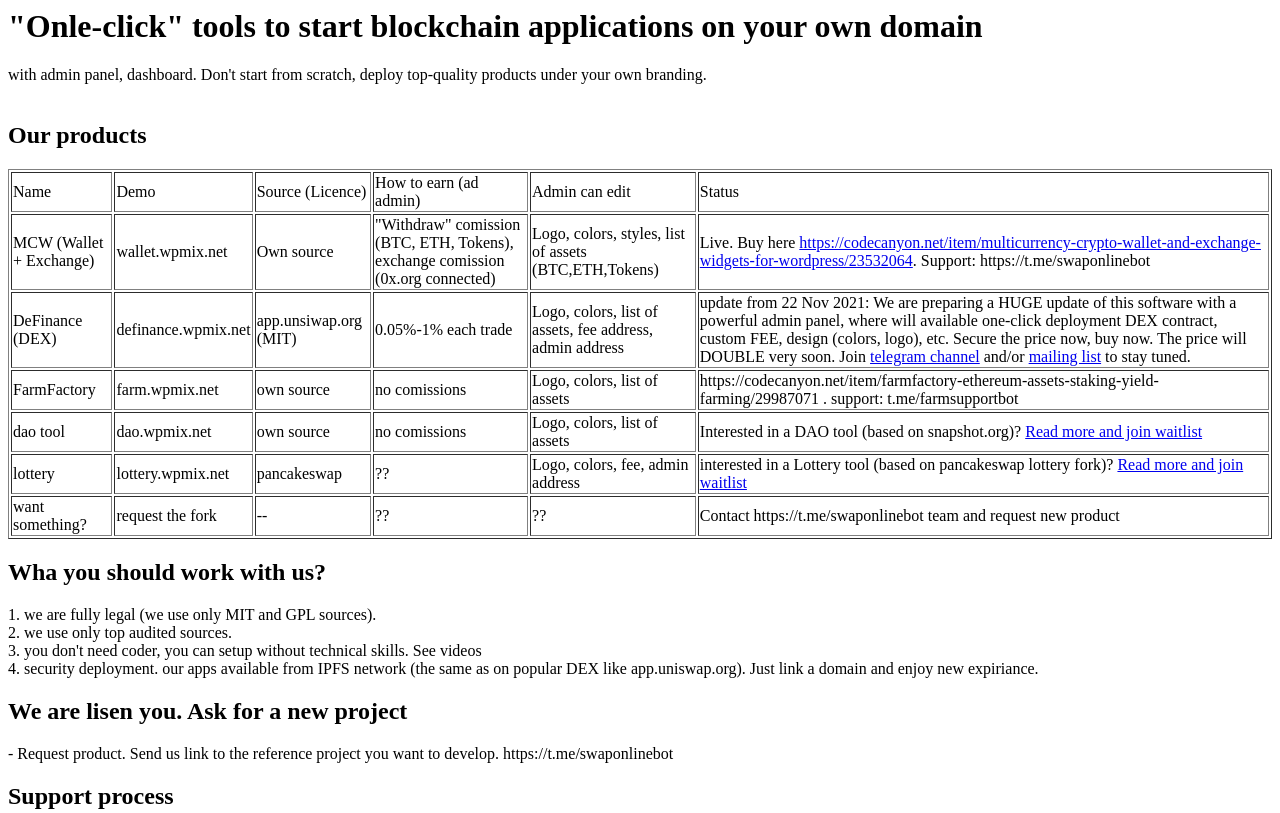
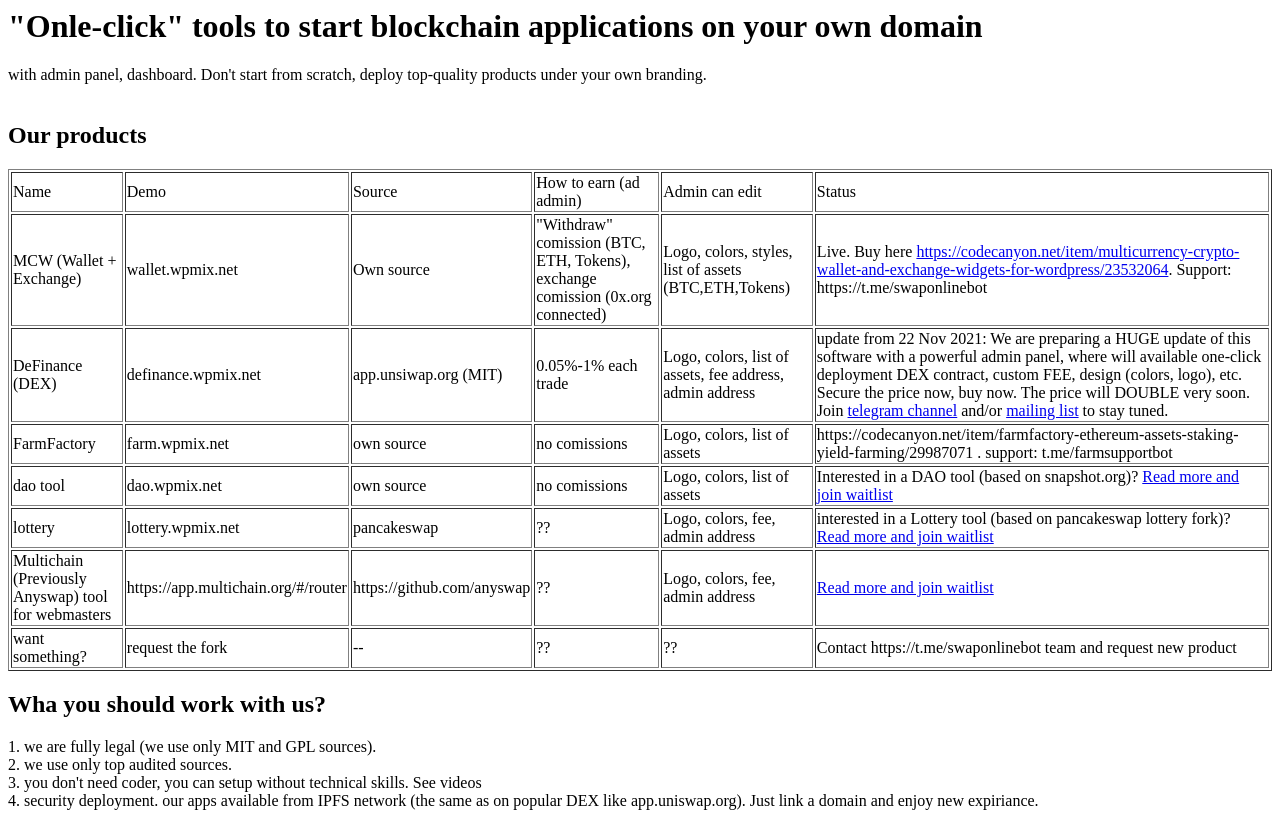
Before and after one commit to noxonsu/tools.onout.org, a plain HTML site: page index.html in a window 1280 px wide. Shown: the top 813 px of the page. Drawn offline with Linux system fonts and the light colour scheme; a script that the page names is missing.

Commit message:
Update index.html

```diff
--- a/index.html
+++ b/index.html
@@ -6,7 +6,7 @@
   <tr>
     <td>Name</td>
     <td>Demo</td>
-    <td>Source (Licence)</td>
+    <td>Source</td>
     <td>How to earn (ad admin)</td>
     <td>Admin can edit</td>
     <td>Status</td>
@@ -57,6 +57,15 @@
     <td>interested in a Lottery tool (based on pancakeswap lottery fork)? <a href="https://forms.gle/L4xhx6LzmEmkLFkr8" target="_blank">Read more and join waitlist</a></td>
   </tr>
 
+
+     <tr>
+    <td>Multichain (Previously Anyswap) tool for webmasters</td>
+    <td>https://app.multichain.org/#/router</td>
+    <td>https://github.com/anyswap</td>
+    <td>??</td>
+    <td>Logo, colors, fee, admin address</td>
+    <td><a href="https://github.com/anyswap" target="_blank">Read more and join waitlist</a></td>
+  </tr>
   <tr>
     <td>want something?</td>
     <td>request the fork </td>
```
